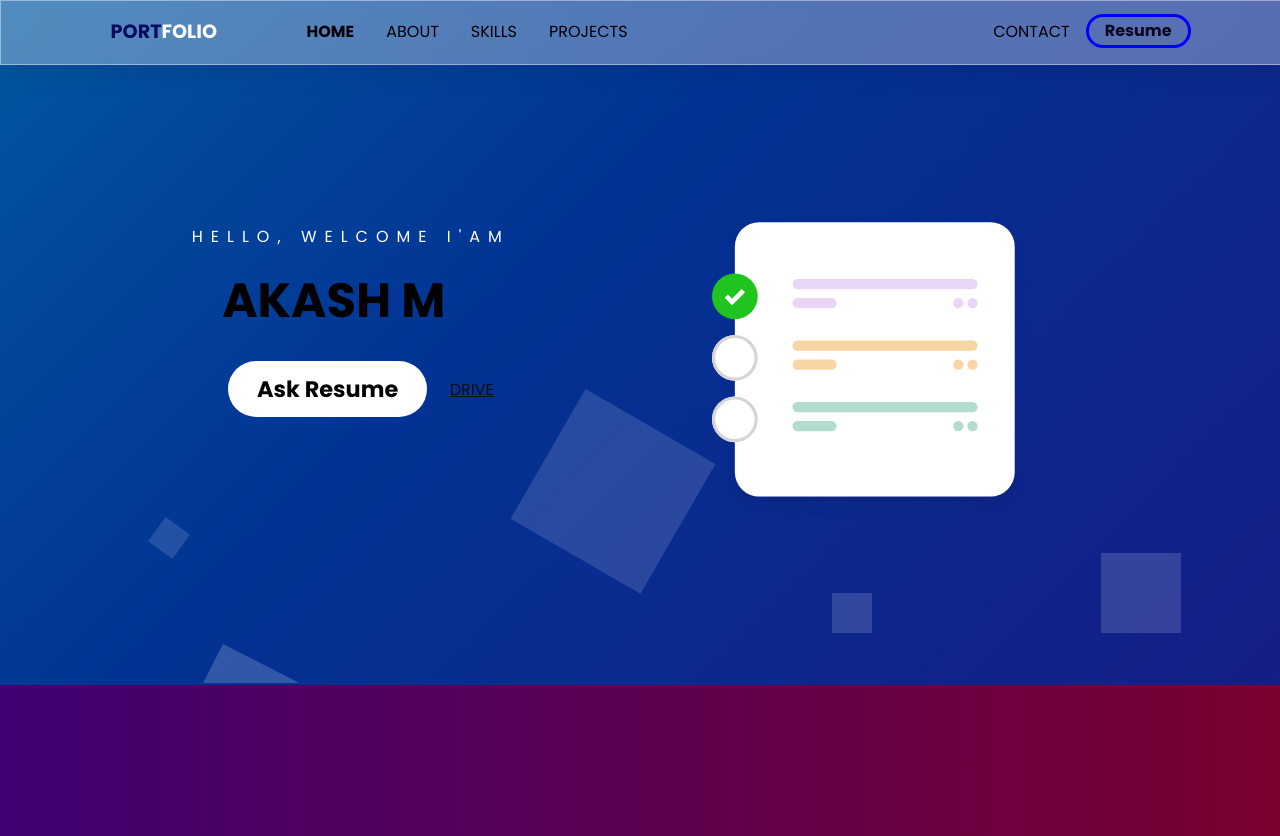
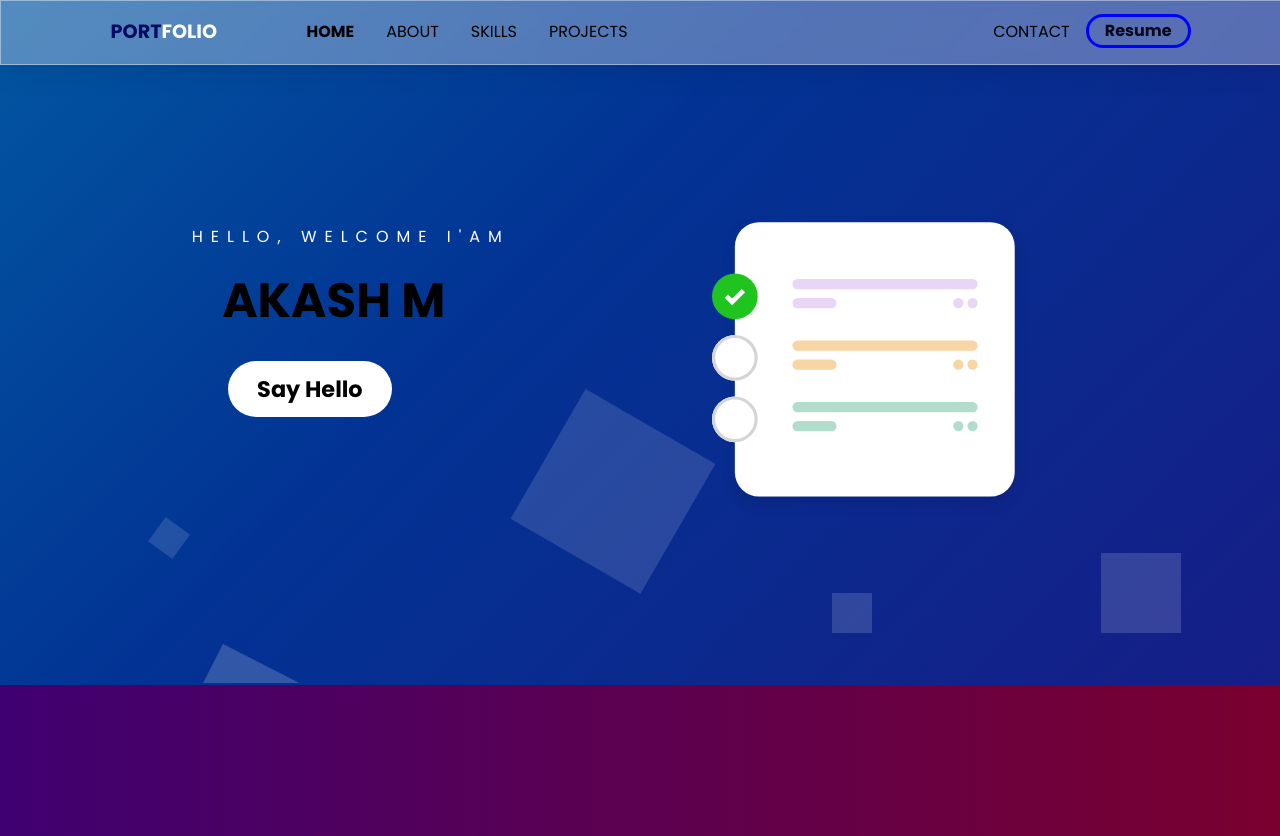
Before and after one commit to gamkers/gamkers-poertfolio, a plain HTML site: page index.html in a window 1280 px wide. Shown: the top 836 px of the page. Drawn offline with Linux system fonts and the light colour scheme.

Commit message:
Update index.html

```diff
--- a/index.html
+++ b/index.html
@@ -42,8 +42,8 @@
                 <h1>AKASH M</h1>
 
                 <div class="hero-cta">
-                    <a class="primary-cta">Ask Resume</a>
-                    <a href="#" class="drive-cta">DRIVE</a>
+                    <a class="primary-cta">Say Hello</a>
+<!--                     <a href="#" class="drive-cta">DRIVE</a> -->
                 </div>
 
             </div>
```
